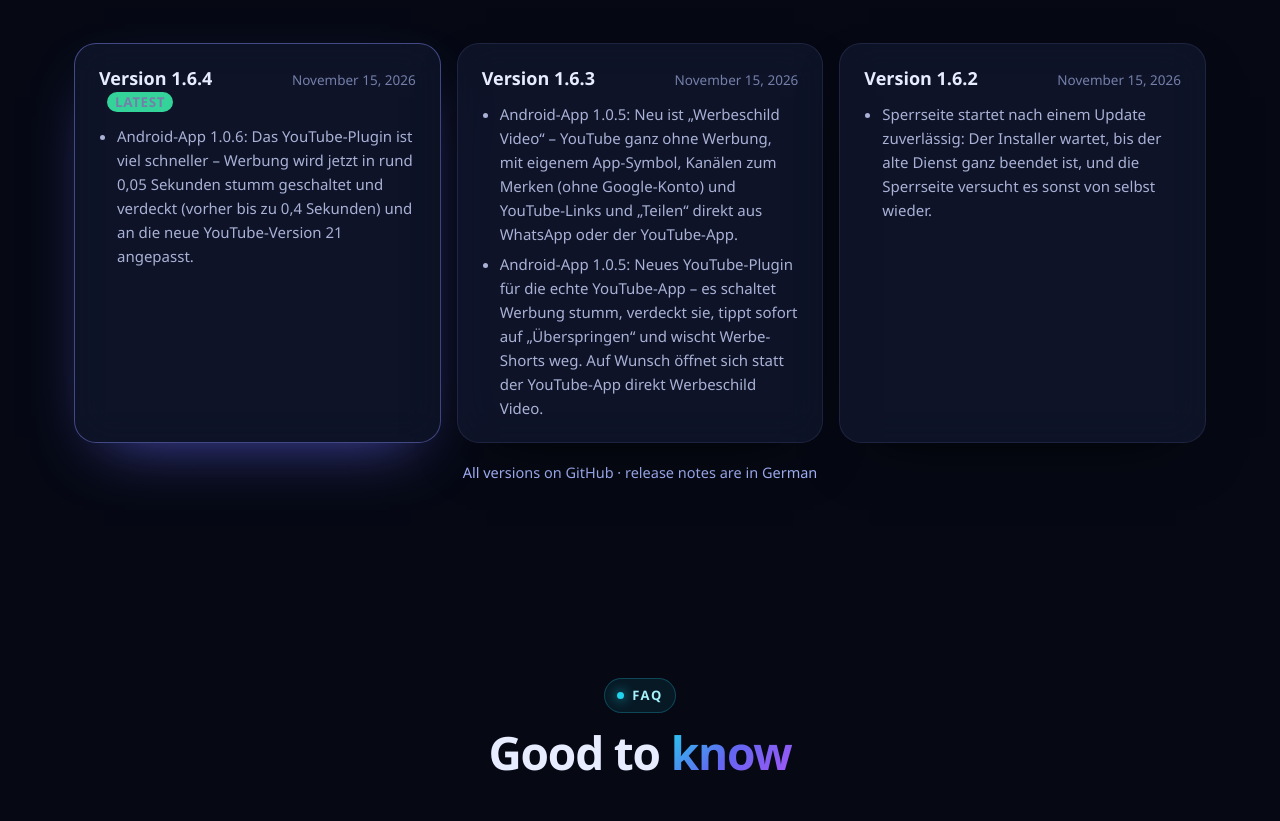
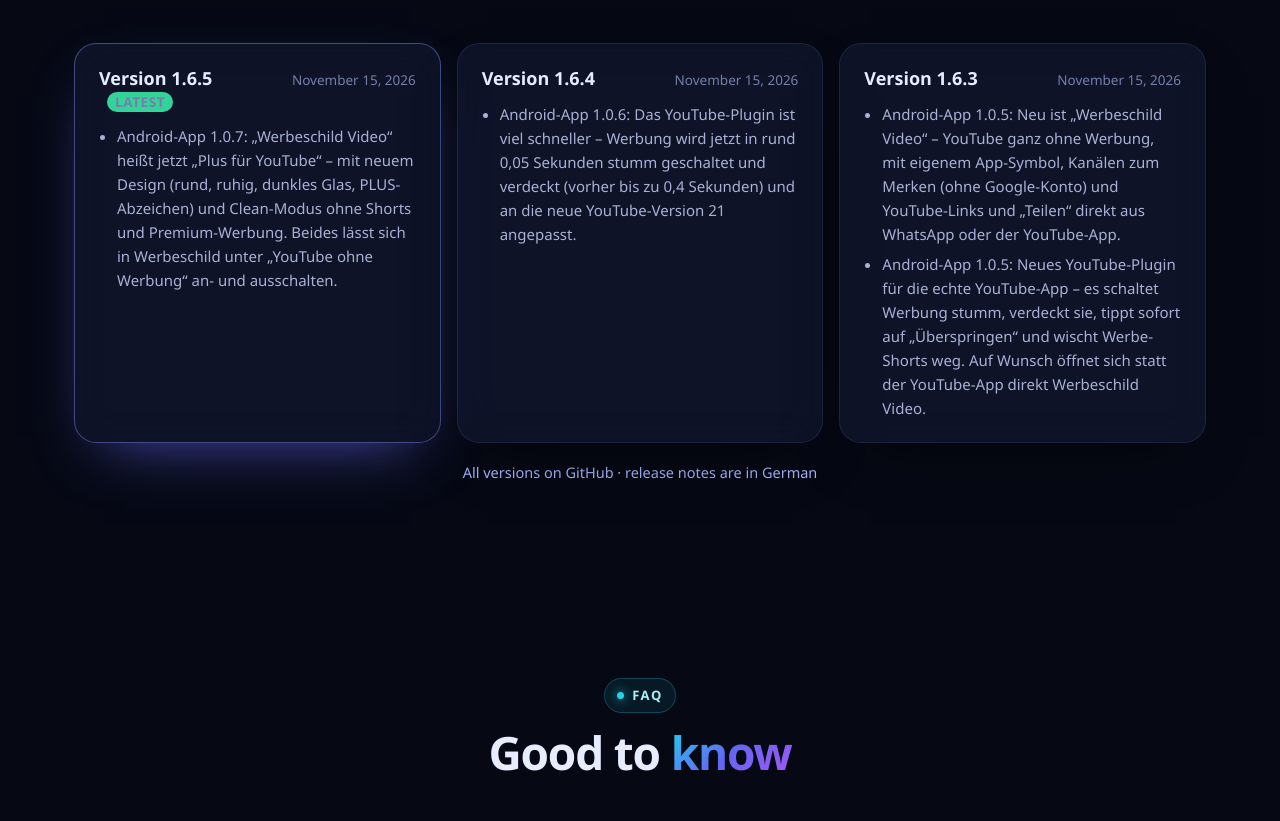
Before and after one commit to MHP3878/werbeschild, a plain HTML site: page docs/en/index.html in a window 1280 px wide. Shown: the part 3902-4723 px from the top of the page. Drawn offline with Linux system fonts and the light colour scheme.

Commit message:
Webseite aktualisiert

```diff
--- a/docs/en/index.html
+++ b/docs/en/index.html
@@ -246,9 +246,9 @@
         </div>
         <!-- neuigkeiten:start -->
         <div class="news">
-          <article class="card news-item reveal"><div class="news-head"><b>Version 1.6.4<span class="news-new">LATEST</span></b><span>November 15, 2026</span></div><ul><li>Android-App 1.0.6: Das YouTube-Plugin ist viel schneller – Werbung wird jetzt in rund 0,05 Sekunden stumm geschaltet und verdeckt (vorher bis zu 0,4 Sekunden) und an die neue YouTube-Version 21 angepasst.</li></ul></article>
+          <article class="card news-item reveal"><div class="news-head"><b>Version 1.6.5<span class="news-new">LATEST</span></b><span>November 15, 2026</span></div><ul><li>Android-App 1.0.7: „Werbeschild Video“ hei&#223;t jetzt „Plus f&#252;r YouTube“ – mit neuem Design (rund, ruhig, dunkles Glas, PLUS-Abzeichen) und Clean-Modus ohne Shorts und Premium-Werbung. Beides l&#228;sst sich in Werbeschild unter „YouTube ohne Werbung“ an- und ausschalten.</li></ul></article>
+          <article class="card news-item reveal"><div class="news-head"><b>Version 1.6.4</b><span>November 15, 2026</span></div><ul><li>Android-App 1.0.6: Das YouTube-Plugin ist viel schneller – Werbung wird jetzt in rund 0,05 Sekunden stumm geschaltet und verdeckt (vorher bis zu 0,4 Sekunden) und an die neue YouTube-Version 21 angepasst.</li></ul></article>
           <article class="card news-item reveal"><div class="news-head"><b>Version 1.6.3</b><span>November 15, 2026</span></div><ul><li>Android-App 1.0.5: Neu ist „Werbeschild Video“ – YouTube ganz ohne Werbung, mit eigenem App-Symbol, Kan&#228;len zum Merken (ohne Google-Konto) und YouTube-Links und „Teilen“ direkt aus WhatsApp oder der YouTube-App.</li><li>Android-App 1.0.5: Neues YouTube-Plugin f&#252;r die echte YouTube-App – es schaltet Werbung stumm, verdeckt sie, tippt sofort auf „&#220;berspringen“ und wischt Werbe-Shorts weg. Auf Wunsch &#246;ffnet sich statt der YouTube-App direkt Werbeschild Video.</li></ul></article>
-          <article class="card news-item reveal"><div class="news-head"><b>Version 1.6.2</b><span>November 15, 2026</span></div><ul><li>Sperrseite startet nach einem Update zuverl&#228;ssig: Der Installer wartet, bis der alte Dienst ganz beendet ist, und die Sperrseite versucht es sonst von selbst wieder.</li></ul></article>
         </div>
         <p class="news-more"><a href="https://github.com/MHP3878/werbeschild/releases">All versions on GitHub · release notes are in German</a></p>
         <!-- neuigkeiten:end -->
```
Also changed, not shown: docs/index.html (+2 -2 lines).
